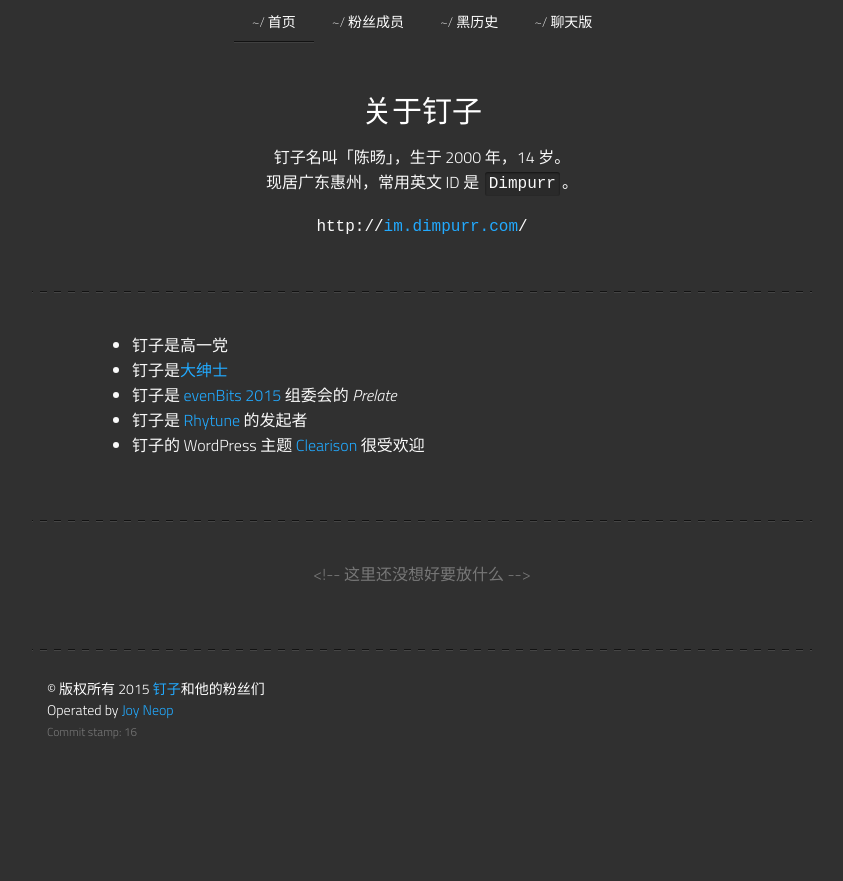
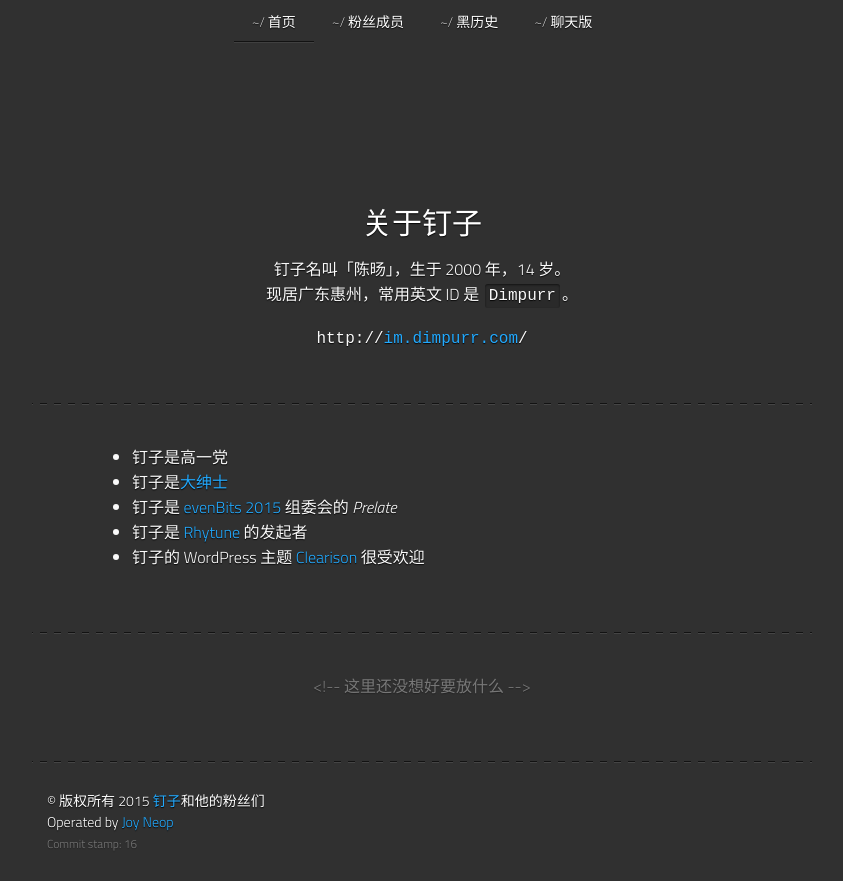
Before and after one commit to neruthes/dimbox.net, a plain HTML site: page index.html in a window 1280 px wide. Shown: the whole page, without its empty margins (218-1061 px from the left). Before the commit the page ends 800 px from the top, so only its background shows below. Drawn offline with Linux system fonts and the light colour scheme; a web font is replaced by a local one.

Commit message:
larger padding

```diff
--- a/main.css
+++ b/main.css
@@ -16,13 +16,19 @@ body {
 	font-size: 16px;
 	font-weight: 300;
 	color: #FAFAFA;
+	background: #303030;
+	text-shadow: rgba(0, 0, 0, 0.88) 0 1px 1px;
+
 	padding: 0;
 	margin: 0;
-	background: #303030;
 }
 header {
-	padding: 0;
 	margin: 0 auto;
+}
+@media screen and (min-width: 768px) {
+	header {
+		padding: 0 0 7em;
+	}
 }
 .title-cont {
 }
```
